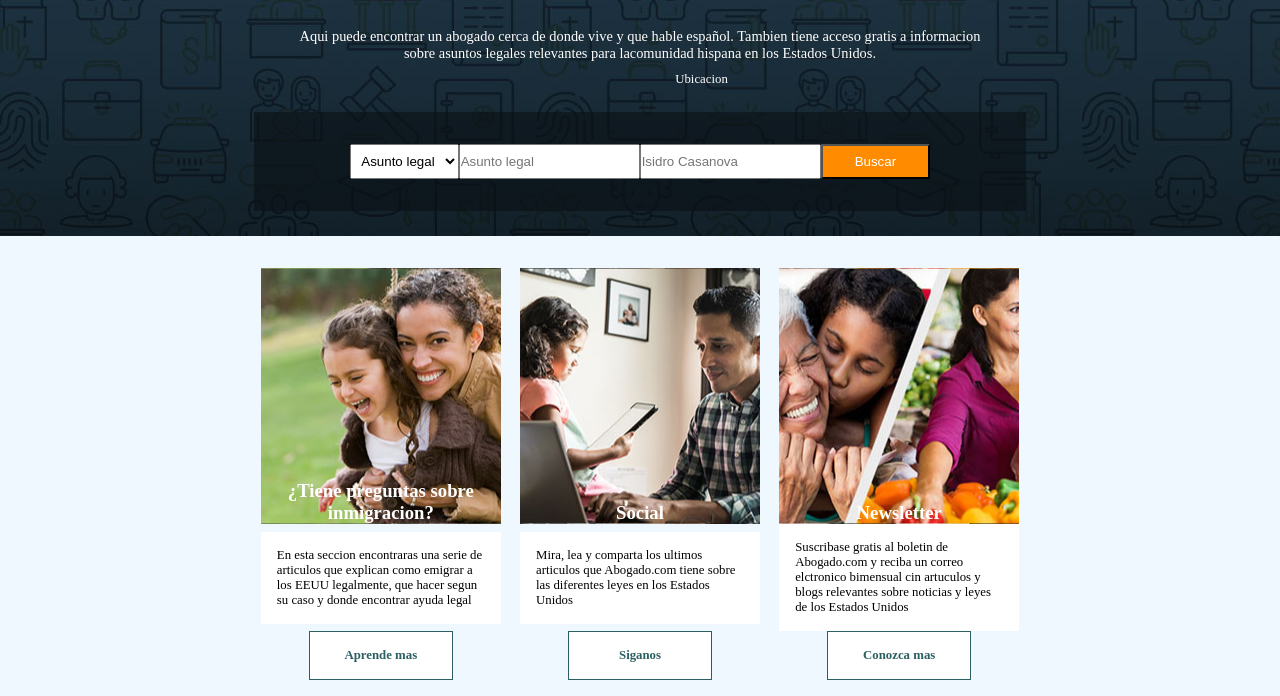
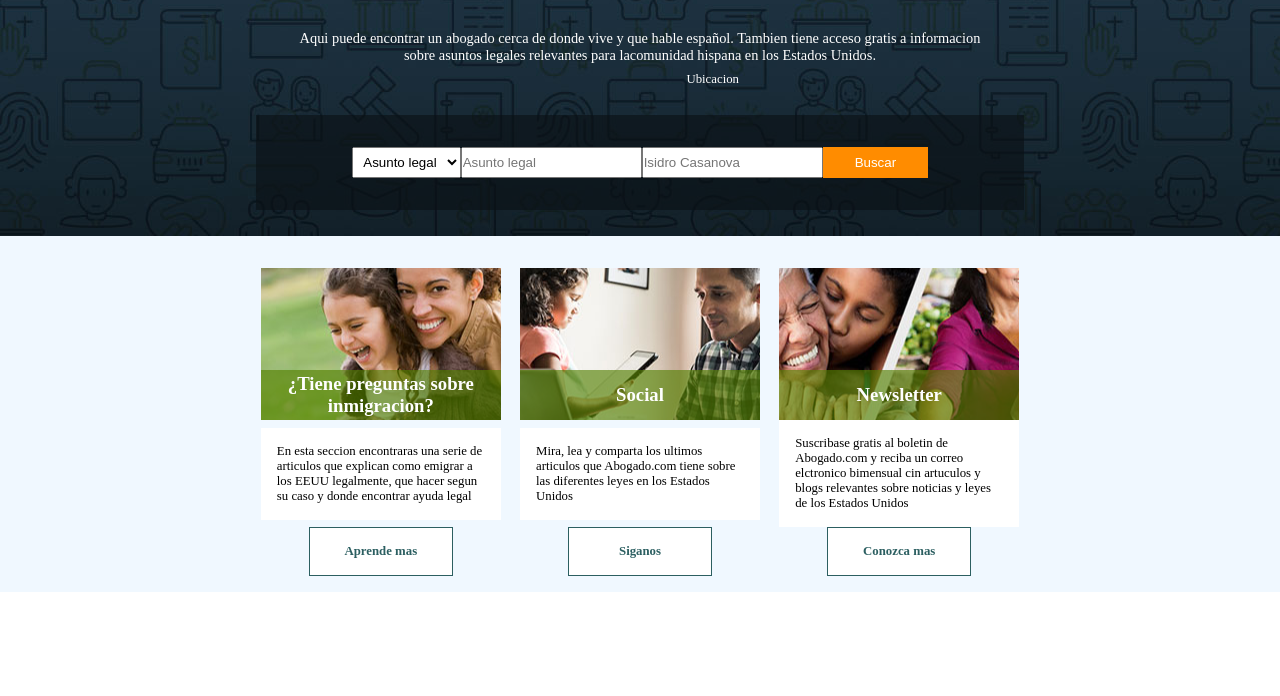
Before and after one commit to OscarGRubianoA/abogados, a plain HTML site: page abogados/index.html in a window 1280 px wide. Shown: the part 134-830 px from the top of the page. After the commit the page ends 800 px from the top, so only its background shows below. Drawn offline with Linux system fonts and the light colour scheme.

Commit message:
'estilos'

```diff
--- a/abogados/style.css
+++ b/abogados/style.css
@@ -47,6 +47,8 @@
     color: white;
     background-color: darkorange;
     padding: 8px 2rem 8px 2rem;
+    border: darkorange;
+
 }
 select{
     padding: .4rem;
@@ -56,7 +58,7 @@
     display:inline;
     position: absolute;
     top: 12.9rem;
-    left:42.2rem
+    left:42.9rem
 
 
 }
@@ -80,7 +82,7 @@
 }
 .section1 h3{
     width: 15rem;
-    min-height: 32vh;
+    min-height: 19vh;
     background-image: url(./assets/abogado-news.jpg);
     background-position: center;
 
@@ -89,7 +91,7 @@
 }
 .section2 h3{
     width: 15rem;
-    min-height: 32vh;
+    min-height: 19vh;
     background-image: url(./assets/abogado-newsletter.jpg);
     background-position: center;
 
@@ -98,7 +100,7 @@
 }
 .section3 h3{
     width: 15rem;
-    min-height: 32vh;
+    min-height: 19vh;
     background-image: url(./assets/abogado-social.jpg);
     background-position: center;
     background-color:cadetblue;
@@ -110,11 +112,19 @@
     align-items: flex-end;
     text-align: center;
     color: white;
-    background-color: green !important;
+
+}
+section span{
+    background-color: rgba(83, 128, 0, 0.642);
+    width: 100%;
+    height: 3.1rem;
+    display: flex;
+    justify-content: center;
+    align-items: center;
 }
 section img{
     width:15rem;
-    min-height:17.2rem;
+    height:10.2rem;
 }
 section p{
     font-size: .8rem;
```
